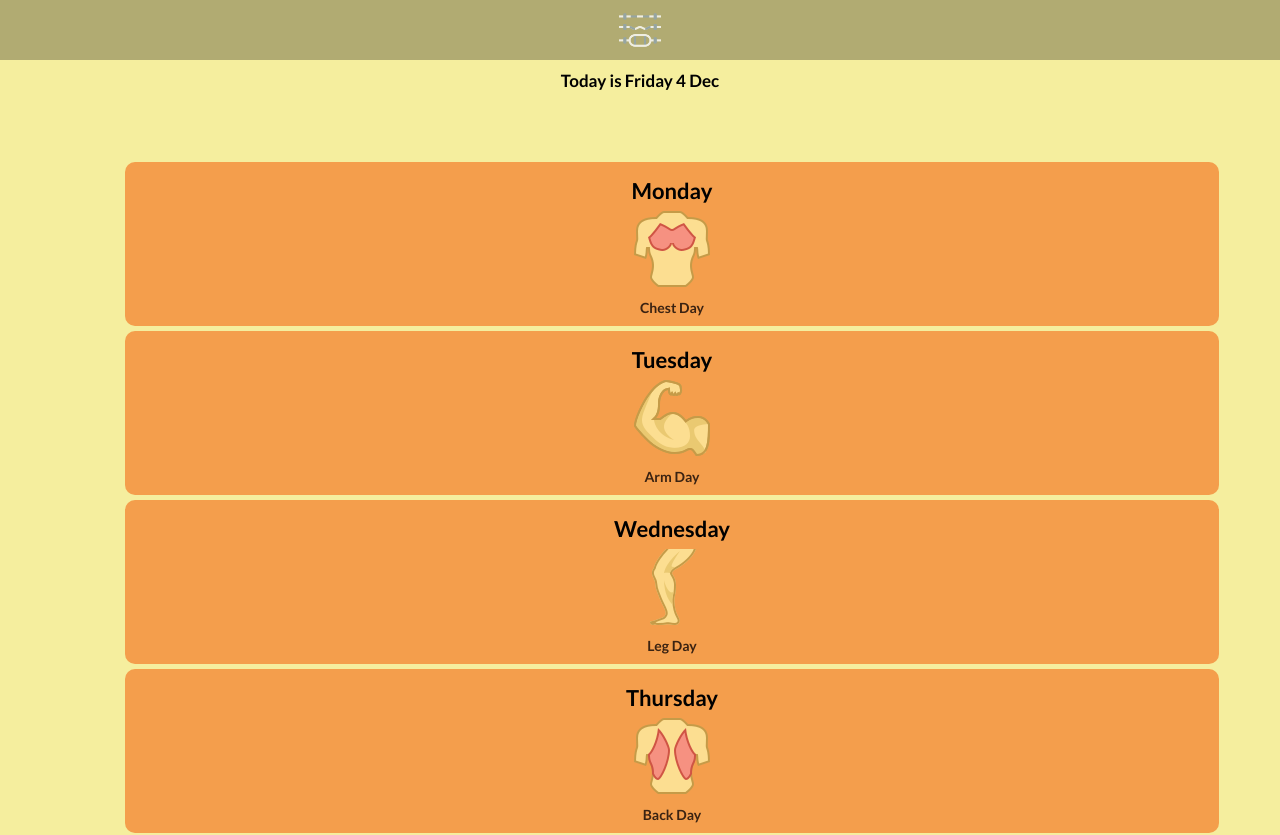
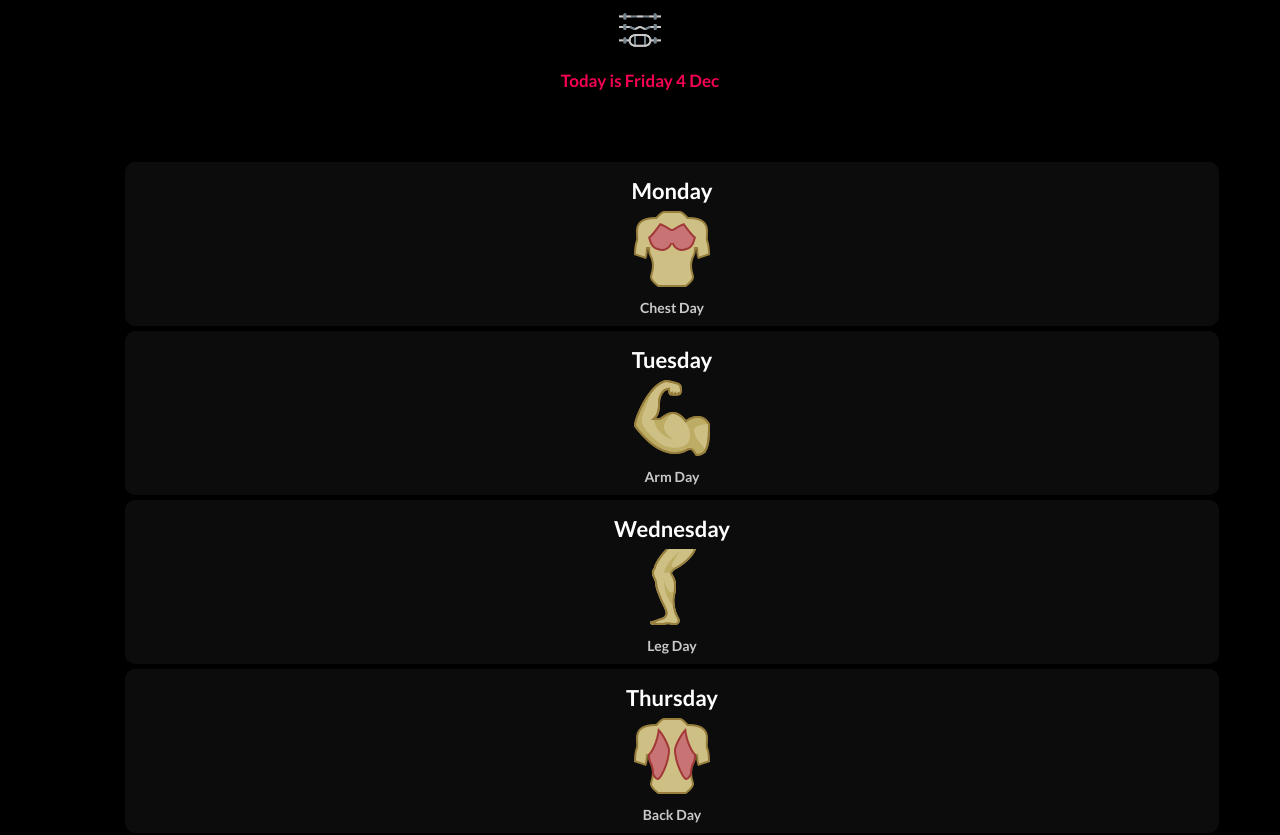
Before and after one commit to mraif13/gym-logger, a plain HTML site: page index.html in a window 1280 px wide. Shown: the top 835 px of the page. Drawn offline with nearby package versions, Linux system fonts and the light colour scheme.

Commit message:
redesign app
Signed-off-by: mraif13 <raifms1200@gmail.com>

```diff
--- a/assets/css/var.css
+++ b/assets/css/var.css
@@ -2,9 +2,9 @@
 :root {
   font-family: "Lato", sans-serif;
   font-size: 100%;
-  --bg-color: #f5ee9e;
-  background-color: #f5ee9e;
-  color: #fafafa;
+  --bg-color: #000000;
+  background-color: #000000;
+  color: #ffffff;
 }
 
 * {
@@ -23,7 +23,7 @@ main {
 }
 
 .card {
-  background-color: #f49e4c;
+  background-color: #0c0c0c;
   position: relative;
   transition: 200ms cubic-bezier(0.4, 0, 0.2, 1);
   border-radius: 10px;
@@ -36,7 +36,7 @@ main {
   padding: 10px;
   font-size: 22px;
   font-weight: 600;
-  color: #000000;
+  color: #ffffff;
   text-align: center;
 }
 
@@ -89,7 +89,7 @@ main {
 }
 
 .progress .indeterminate {
-  background-color: #2d728f;
+  background-color: #505050;
 }
 
 .progress .indeterminate:before {
@@ -214,17 +214,17 @@ main {
   left: 0px;
   top: 39px;
   justify-content: center;
-  background: #b1ab72;
+  background: #00000048;
 }
 .gudmorning {
   padding: 10px;
-  color: #000;
+  color: #fc0054f8;
   font-size: 17px;
   font-weight: 700;
   text-align: center;
 }
 .desc {
-  color: #0e0504;
+  color: #fffffff8;
   text-align: center;
   justify-content: center;
 }
```
